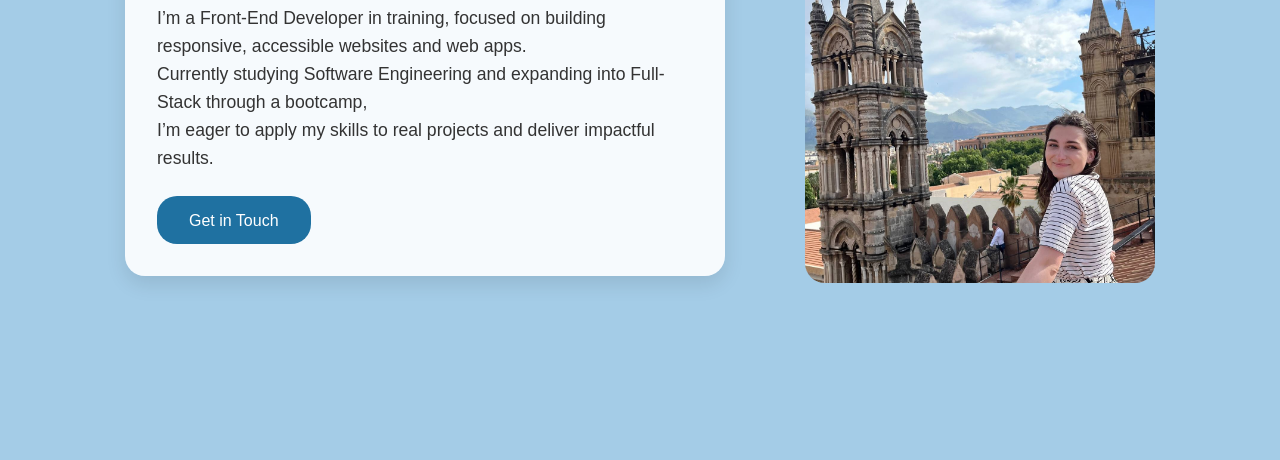
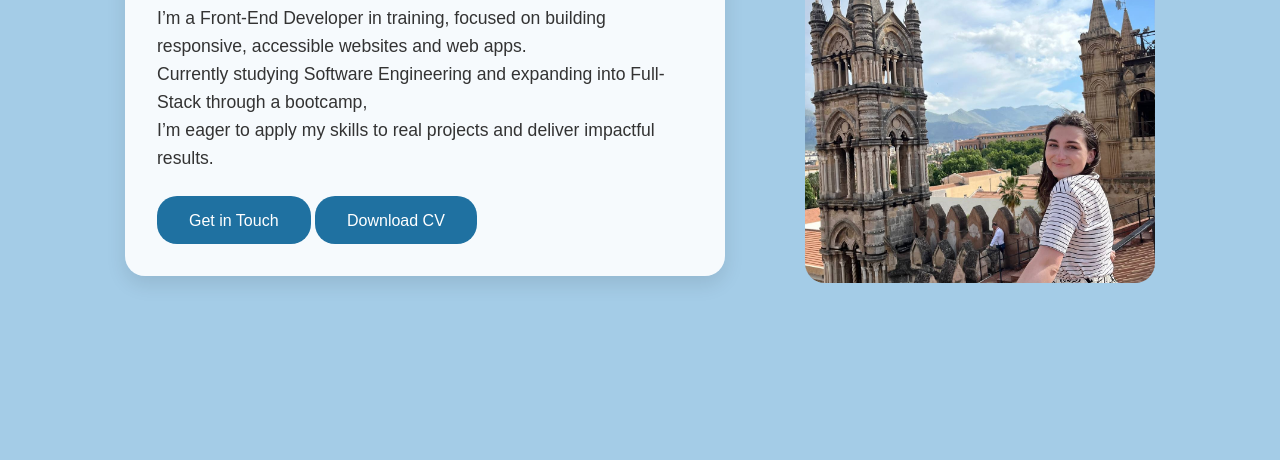
Before and after one commit to victoria0dolgaya/portfolio, a plain HTML site: page index.html in a window 1280 px wide. Shown: the part 340-800 px from the top of the page. Drawn offline with nearby package versions, Linux system fonts and the light colour scheme.

Commit message:
Update index.html

```diff
--- a/index.html
+++ b/index.html
@@ -36,7 +36,12 @@
             Currently studying Software Engineering and expanding into Full-Stack through a bootcamp, <br>
             I’m eager to apply my skills to real projects and deliver impactful results.
           </p>
-          <a href="#contact" class="btn">Get in Touch</a>
+
+          <div class="btn-group">
+            <a href="#contact" class="btn">Get in Touch</a>
+            <a href="docs/Viktoriia_Dolha_CV.pdf" class="btn btn-secondary" download>Download CV</a>
+          </div>
+
         </div>
       </div>
       <div class="hero-image">
```
